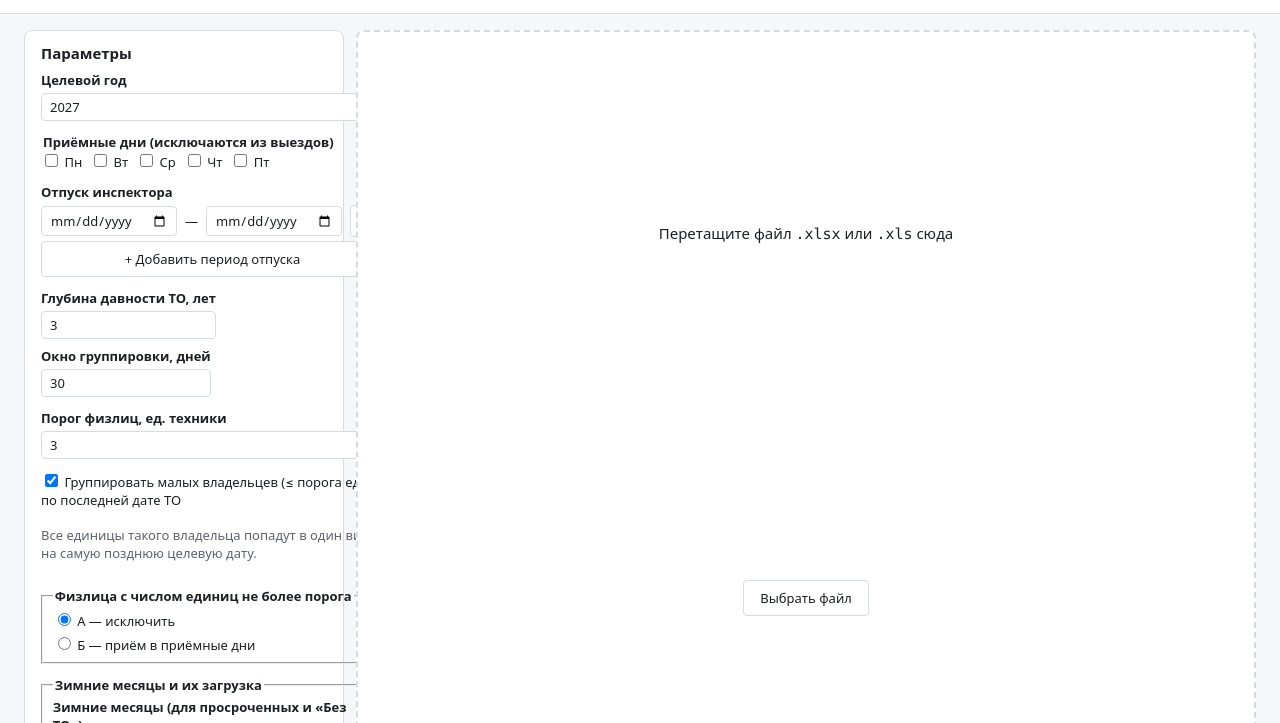
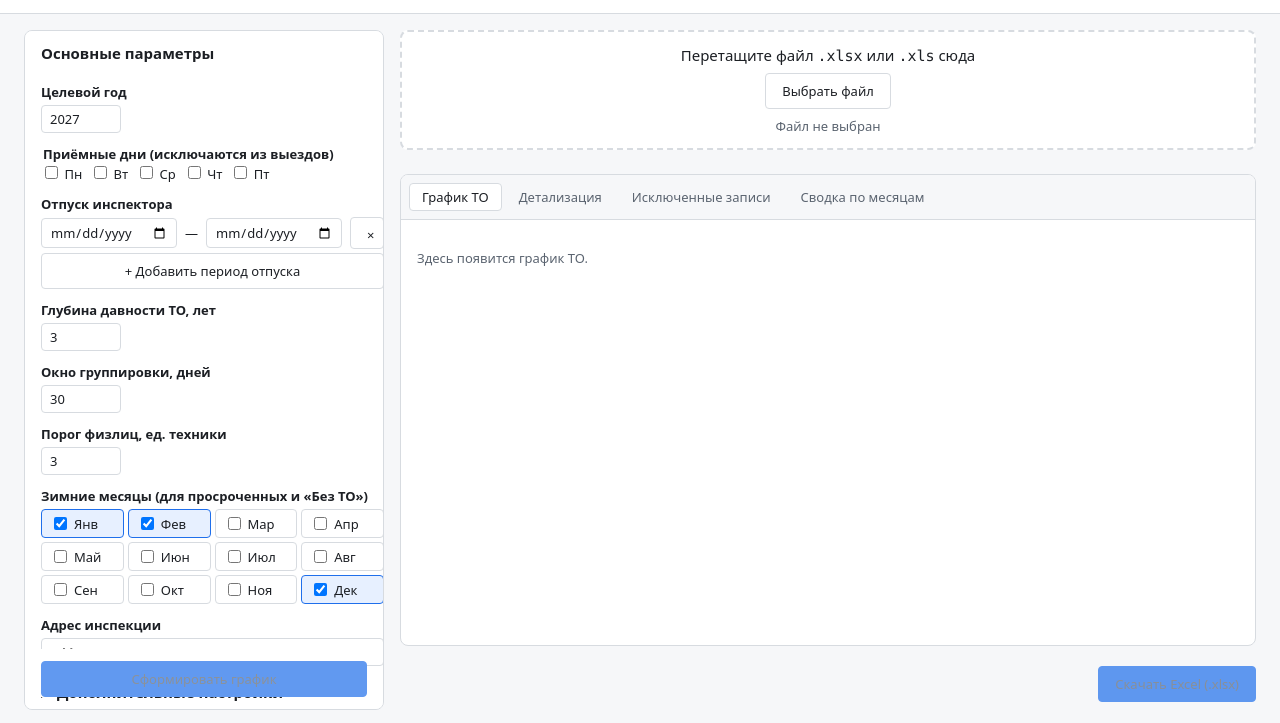
Before and after one commit to wwwmanager/Grafik_TO, a website built with Vite: page index.html in a window 1280 px wide. Shown: the part 65-788 px from the top of the page. Built offline with nearby package versions, Linux system fonts and the light colour scheme.

Commit message:
feat(GRAFIK-20): two-column layout, collapsible upload bar, settings accordion

```diff
--- a/index.html
+++ b/index.html
@@ -16,9 +16,11 @@
     </header>
 
     <main class="app-main">
-      <section id="settings-panel" class="panel" aria-label="Параметры">
-        <h2 class="panel-title">Параметры</h2>
+      <aside id="settings-panel" class="panel settings-panel" aria-label="Параметры">
         <form id="settings-form" class="settings-form">
+          <section class="settings-section">
+            <h2 class="panel-title">Основные параметры</h2>
+
             <label class="field">
               <span>Целевой год</span>
               <input id="targetYear" type="number" min="2020" max="2100" />
@@ -41,40 +43,21 @@
               </button>
             </div>
 
-          <div class="field-row">
             <label class="field">
               <span>Глубина давности ТО, лет</span>
               <input id="toDepthYears" type="number" min="1" max="10" value="3" />
             </label>
+
             <label class="field">
               <span>Окно группировки, дней</span>
               <input id="groupWindowDays" type="number" min="1" max="120" value="30" />
             </label>
-          </div>
 
             <label class="field">
               <span>Порог физлиц, ед. техники</span>
               <input id="physicalThreshold" type="number" min="0" max="100" value="3" />
             </label>
 
-          <div class="field">
-            <label>
-              <input id="groupSmallOwners" type="checkbox" checked />
-              Группировать малых владельцев (≤ порога ед.) по последней дате ТО
-            </label>
-            <p class="placeholder">
-              Все единицы такого владельца попадут в один визит на самую позднюю целевую дату.
-            </p>
-          </div>
-
-          <fieldset class="field">
-            <legend>Физлица с числом единиц не более порога</legend>
-            <label><input type="radio" name="smallPhysical" value="A" checked /> А — исключить</label>
-            <label><input type="radio" name="smallPhysical" value="B" /> Б — приём в приёмные дни</label>
-          </fieldset>
-
-          <fieldset class="field">
-            <legend>Зимние месяцы и их загрузка</legend>
             <div class="field">
               <span>Зимние месяцы (для просроченных и «Без ТО»)</span>
               <div id="winterMonths" class="month-grid" role="group" aria-label="Зимние месяцы">
@@ -92,16 +75,15 @@
                 <label class="month-cell"><input type="checkbox" name="winterMonth" value="11" checked /> Дек</label>
               </div>
             </div>
-            <label class="field">
-              <span>Загрузка зимних месяцев, % (0–100)</span>
-              <input id="winterLoadPercent" type="number" min="0" max="100" value="30" />
-            </label>
-          </fieldset>
 
             <label class="field">
               <span>Адрес инспекции</span>
               <input id="inspectionAddress" type="text" placeholder="г. Москва, ул. ..." />
             </label>
+          </section>
+
+          <details class="settings-section settings-advanced">
+            <summary>Дополнительные настройки</summary>
 
             <div class="field-row">
               <label class="field">
@@ -133,9 +115,35 @@
                 <input id="travelMinutes" type="number" min="0" max="240" value="60" />
               </label>
             </div>
+
+            <div class="field">
+              <label>
+                <input id="groupSmallOwners" type="checkbox" checked />
+                Группировать малых владельцев (≤ порога ед.) по последней дате ТО
+              </label>
+            </div>
+
+            <fieldset class="field">
+              <legend>Физлица с числом единиц не более порога</legend>
+              <label><input type="radio" name="smallPhysical" value="A" checked /> А — исключить</label>
+              <label><input type="radio" name="smallPhysical" value="B" /> Б — приём в приёмные дни</label>
+            </fieldset>
+
+            <label class="field">
+              <span>Загрузка зимних месяцев, % (0–100)</span>
+              <input id="winterLoadPercent" type="number" min="0" max="100" value="30" />
+            </label>
+          </details>
+
+          <div class="settings-actions">
+            <button type="button" id="analyzeButton" class="button button-primary" disabled>
+              Сформировать график
+            </button>
+          </div>
         </form>
-      </section>
+      </aside>
 
+      <section class="workspace" aria-label="Рабочая область">
         <section id="drop-zone" class="drop-zone" aria-label="Загрузка файла">
           <p>Перетащите файл <code>.xlsx</code> или <code>.xls</code> сюда</p>
           <input id="fileInput" type="file" accept=".xlsx,.xls" hidden />
@@ -143,12 +151,10 @@
           <p id="fileInfo" class="placeholder">Файл не выбран</p>
         </section>
 
-      <div class="actions">
-        <button type="button" id="analyzeButton" class="button button-primary" disabled>
-          Сформировать график
-        </button>
-        <button type="button" id="downloadButton" class="button" disabled>
-          Скачать Excel (.xlsx)
+        <div id="file-bar" class="file-bar" hidden>
+          <span id="fileBarInfo" class="file-bar-info">Файл не выбран</span>
+          <button type="button" id="reloadFileButton" class="button button-small">
+            Загрузить другой файл
           </button>
         </div>
 
@@ -174,6 +180,13 @@
             <p class="placeholder">Здесь появится сводка по месяцам.</p>
           </div>
         </section>
+
+        <div class="download-bar">
+          <button type="button" id="downloadButton" class="button button-primary" disabled>
+            Скачать Excel (.xlsx)
+          </button>
+        </div>
+      </section>
     </main>
 
     <footer class="status-line" id="status-line" role="status" aria-live="polite">
--- a/src/modules/ui.js
+++ b/src/modules/ui.js
@@ -338,7 +338,11 @@ async function handleFile(file, state, els, root) {
     state.records = parsed.records;
     state.fileName = file.name;
     state.exportDate = parsed.exportDate || null;
-    els.fileInfo.textContent = `${file.name}: ${parsed.records.length} строк`;
+    const summary = `${file.name}: ${parsed.records.length} строк`;
+    els.fileInfo.textContent = summary;
+    if (els.fileBarInfo) els.fileBarInfo.textContent = summary;
+    if (els.dropZone) els.dropZone.hidden = true;
+    if (els.fileBar) els.fileBar.hidden = false;
     els.analyzeButton.disabled = parsed.records.length === 0;
     els.downloadButton.disabled = true;
     clearMessages(root);
@@ -348,6 +352,8 @@ async function handleFile(file, state, els, root) {
     );
   } catch (error) {
     state.records = [];
+    if (els.dropZone) els.dropZone.hidden = false;
+    if (els.fileBar) els.fileBar.hidden = true;
     els.analyzeButton.disabled = true;
     showError(root, error?.message || 'Не удалось прочитать файл.');
   }
@@ -441,6 +447,9 @@ export function initUi(root = document) {
     analyzeButton: root.getElementById('analyzeButton'),
     downloadButton: root.getElementById('downloadButton'),
     dropZone: root.getElementById('drop-zone'),
+    fileBar: root.getElementById('file-bar'),
+    fileBarInfo: root.getElementById('fileBarInfo'),
+    reloadFileButton: root.getElementById('reloadFileButton'),
     vacationList: root.getElementById('vacationList'),
     addVacationButton: root.getElementById('addVacationButton'),
     lunchEnabled: root.getElementById('lunchEnabled'),
@@ -479,6 +488,7 @@ export function initUi(root = document) {
   syncLunch();
 
   els.chooseFileButton?.addEventListener('click', () => els.fileInput?.click());
+  els.reloadFileButton?.addEventListener('click', () => els.fileInput?.click());
   els.fileInput?.addEventListener('change', () => {
     handleFile(els.fileInput.files?.[0], state, els, root);
   });
--- a/src/styles/main.css
+++ b/src/styles/main.css
@@ -2,6 +2,10 @@
 
 * {
   box-sizing: border-box;
+}
+
+[hidden] {
+  display: none !important;
 }
 
 html,
@@ -39,28 +43,106 @@ body {
 
 .app-main {
   display: grid;
-  grid-template-columns: minmax(240px, 320px) 1fr;
-  grid-template-areas:
-    'settings drop'
-    'actions actions'
-    'messages messages'
-    'tabs tabs';
-  gap: var(--space-3);
-  align-content: start;
+  grid-template-columns: 360px minmax(0, 1fr);
+  gap: var(--space-4);
+  align-items: start;
   flex: 1;
+  min-height: 0;
   padding: var(--space-4) var(--space-5);
 }
 
-#settings-panel {
-  grid-area: settings;
+/* GRAFIK-20: left settings panel scrolls independently; the primary action is
+   pinned to its bottom so it stays visible without scrolling. */
+.settings-panel {
+  position: sticky;
+  top: var(--space-4);
+  max-height: calc(100vh - 120px);
+  overflow-y: auto;
+}
+
+.settings-form {
+  display: flex;
+  flex-direction: column;
+  gap: var(--space-4);
+  min-height: 100%;
+}
+
+.settings-section {
+  display: grid;
+  gap: var(--space-3);
+}
+
+.settings-advanced > summary {
+  font-weight: 600;
+  cursor: pointer;
+}
+
+.settings-advanced[open] > summary {
+  margin-bottom: var(--space-3);
+}
+
+.settings-advanced > :not(summary) {
+  margin-top: var(--space-3);
+}
+
+.settings-actions {
+  position: sticky;
+  bottom: 0;
+  margin-top: auto;
+  padding-top: var(--space-3);
+  background: var(--color-surface);
+}
+
+.settings-actions .button {
+  width: 100%;
+}
+
+/* Right area: upload zone collapses to one bar, tabs take the remaining space,
+   the download action sticks to the bottom of the viewport area. */
+.workspace {
+  display: flex;
+  flex-direction: column;
+  gap: var(--space-3);
+  min-width: 0;
+  min-height: calc(100vh - 120px);
 }
 
 #drop-zone {
-  grid-area: drop;
+  flex: 0 0 auto;
 }
 
 .tabs {
-  grid-area: tabs;
+  flex: 1;
+  display: flex;
+  flex-direction: column;
+  min-height: 0;
+}
+
+.file-bar {
+  display: flex;
+  align-items: center;
+  justify-content: space-between;
+  gap: var(--space-3);
+  padding: var(--space-2) var(--space-4);
+  background: var(--color-surface);
+  border: 1px solid var(--color-border);
+  border-radius: var(--radius-md);
+}
+
+.file-bar-info {
+  font-size: var(--text-sm);
+  overflow: hidden;
+  text-overflow: ellipsis;
+  white-space: nowrap;
+}
+
+.download-bar {
+  position: sticky;
+  bottom: 0;
+  display: flex;
+  justify-content: flex-end;
+  padding: var(--space-2) 0;
+  background: var(--color-bg);
 }
 
 .panel {
@@ -76,10 +158,13 @@ body {
 }
 
 .drop-zone {
-  display: grid;
-  place-items: center;
-  gap: var(--space-1);
-  padding: var(--space-5);
+  display: flex;
+  flex-direction: column;
+  align-items: center;
+  justify-content: center;
+  gap: var(--space-2);
+  height: 120px;
+  padding: var(--space-3);
   text-align: center;
   background: var(--color-surface);
   border: 2px dashed var(--color-border);
@@ -137,8 +222,10 @@ body {
 }
 
 .tab-panel {
+  flex: 1;
   min-height: 160px;
   padding: var(--space-4);
+  overflow: auto;
 }
 
 .placeholder {
@@ -152,11 +239,6 @@ body {
   color: var(--color-text-muted);
   background: var(--color-surface);
   border-top: 1px solid var(--color-border);
-}
-
-.settings-form {
-  display: grid;
-  gap: var(--space-3);
 }
 
 .field {
@@ -263,6 +345,15 @@ body {
   border-radius: var(--radius-sm);
 }
 
+/* GRAFIK-20: uniform numeric width, full-width text inputs. */
+.settings-form input[type='number'] {
+  width: 80px;
+}
+
+.settings-form input[type='text'] {
+  width: 100%;
+}
+
 .settings-form input:disabled {
   background: var(--color-bg);
   color: var(--color-text-muted);
@@ -271,13 +362,6 @@ body {
 .settings-form input:focus-visible {
   outline: none;
   box-shadow: var(--focus-ring);
-}
-
-.actions {
-  grid-area: actions;
-  display: flex;
-  gap: var(--space-2);
-  flex-wrap: wrap;
 }
 
 .button {
@@ -313,7 +397,6 @@ body {
 }
 
 .messages {
-  grid-area: messages;
   display: grid;
   gap: var(--space-2);
 }
@@ -376,17 +459,25 @@ body {
 }
 
 .tab-panel {
-  overflow-x: auto;
+  overflow: auto;
 }
 
 @media (max-width: 720px) {
   .app-main {
     grid-template-columns: 1fr;
-    grid-template-areas:
-      'settings'
-      'drop'
-      'actions'
-      'messages'
-      'tabs';
+  }
+
+  .settings-panel {
+    position: static;
+    max-height: none;
+    overflow: visible;
+  }
+
+  .workspace {
+    min-height: 0;
+  }
+
+  .download-bar {
+    position: static;
   }
 }
```
Lines whose indentation alone changed are shown as unchanged.
